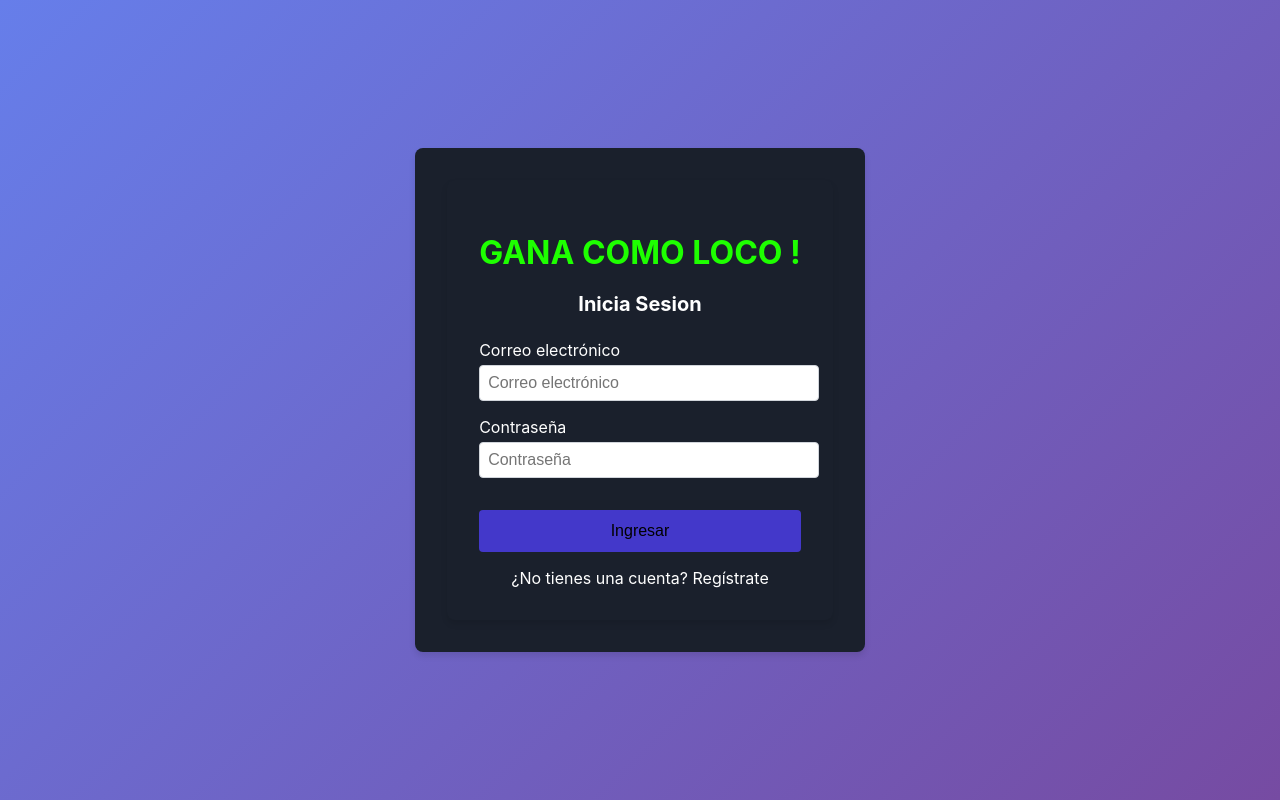
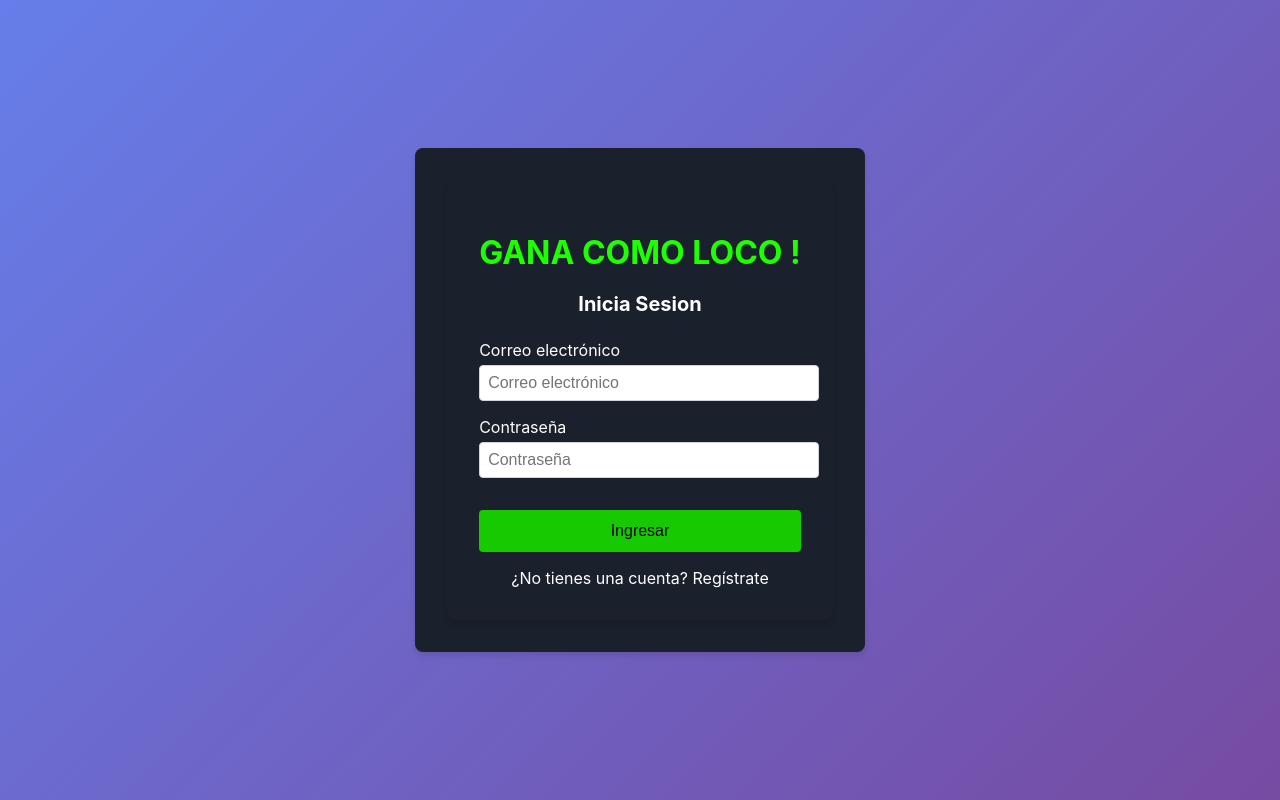
Before and after one commit to zorri612/ganacomoloco_front, a React (Vite) app: page /Form in a window 1280 px wide. In both pictures the pointer is over the button "Ingresar". Built offline with nearby package versions, Linux system fonts and the light colour scheme.

Commit message:
estilos 12297312

```diff
--- a/src/components/styles/Signup.css
+++ b/src/components/styles/Signup.css
@@ -64,7 +64,7 @@
   }
 
   .submit-button:hover {
-    background-color: #4338ca;
+    background-color: #17c900;
   }
 
   .login-link {
```
